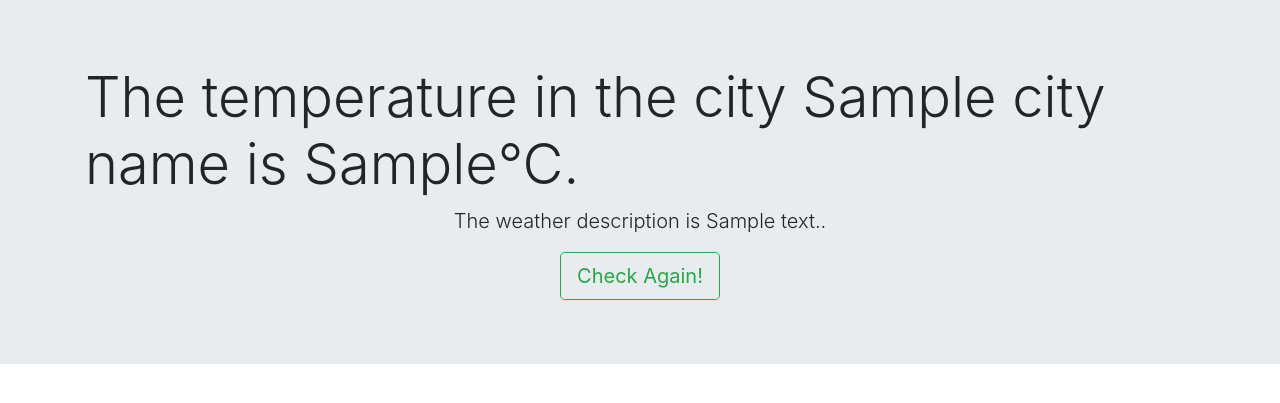
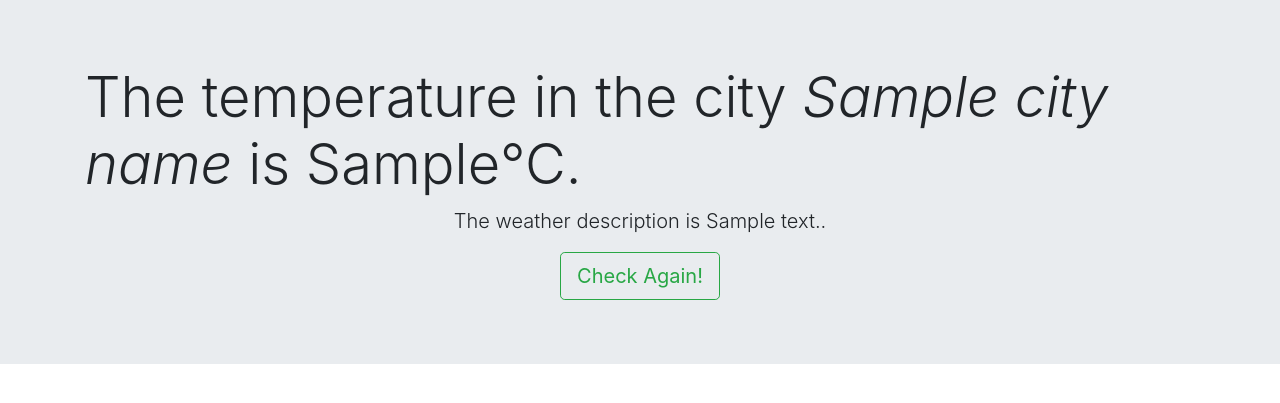
Before and after one commit to rashmiraj513/weather-project, a Node server app: template views/list.ejs in a window 1280 px wide. Shown: the top 403 px of the page. Run offline with Node 20, Linux system fonts and the light colour scheme; the template is opened without the code that fills it: most values are stand-ins (such as "Sample title", 1, 10 or a date in 2020).

Commit message:
name is converted to title

```diff
--- a/views/list.ejs
+++ b/views/list.ejs
@@ -18,7 +18,7 @@
     <body>
         <div class="jumbotron jumbotron-fluid">
             <div class="container">
-                <h1 class="display-4">The temperature in the city <%= cityName %> is <%= cityTemp %>°C.</h1>
+                <h1 class="display-4">The temperature in the city <em> <%= cityName[0].toUpperCase() + cityName.substring(1) %></em> is <%= cityTemp %>°C.</h1>
                 <p class="lead center">The weather description is <%= cityTempDescription %>.</p>
                 <form action="/" method="post" class="center">
                     <a href="/" class="btn btn-lg btn-outline-success">Check Again!</a>
```
